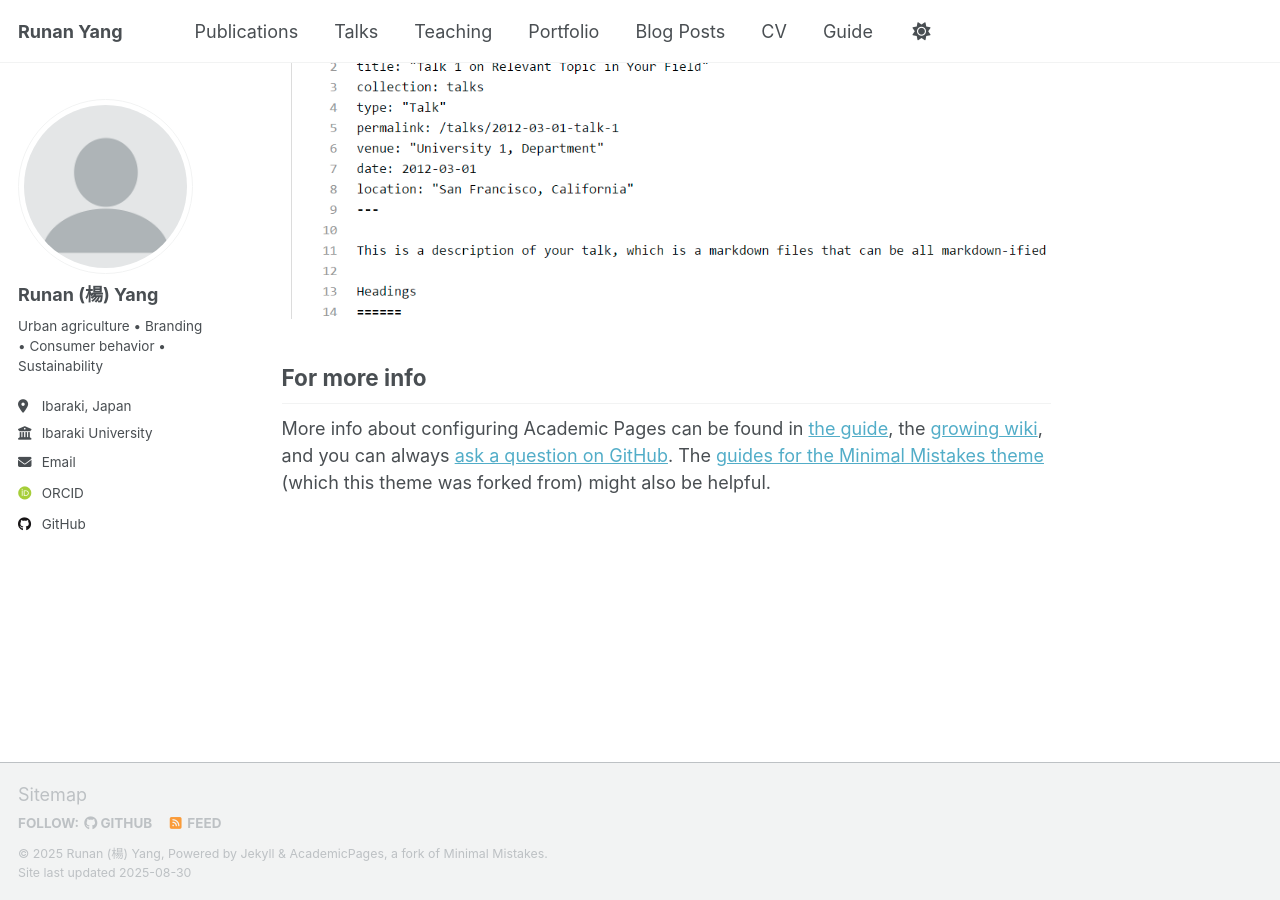
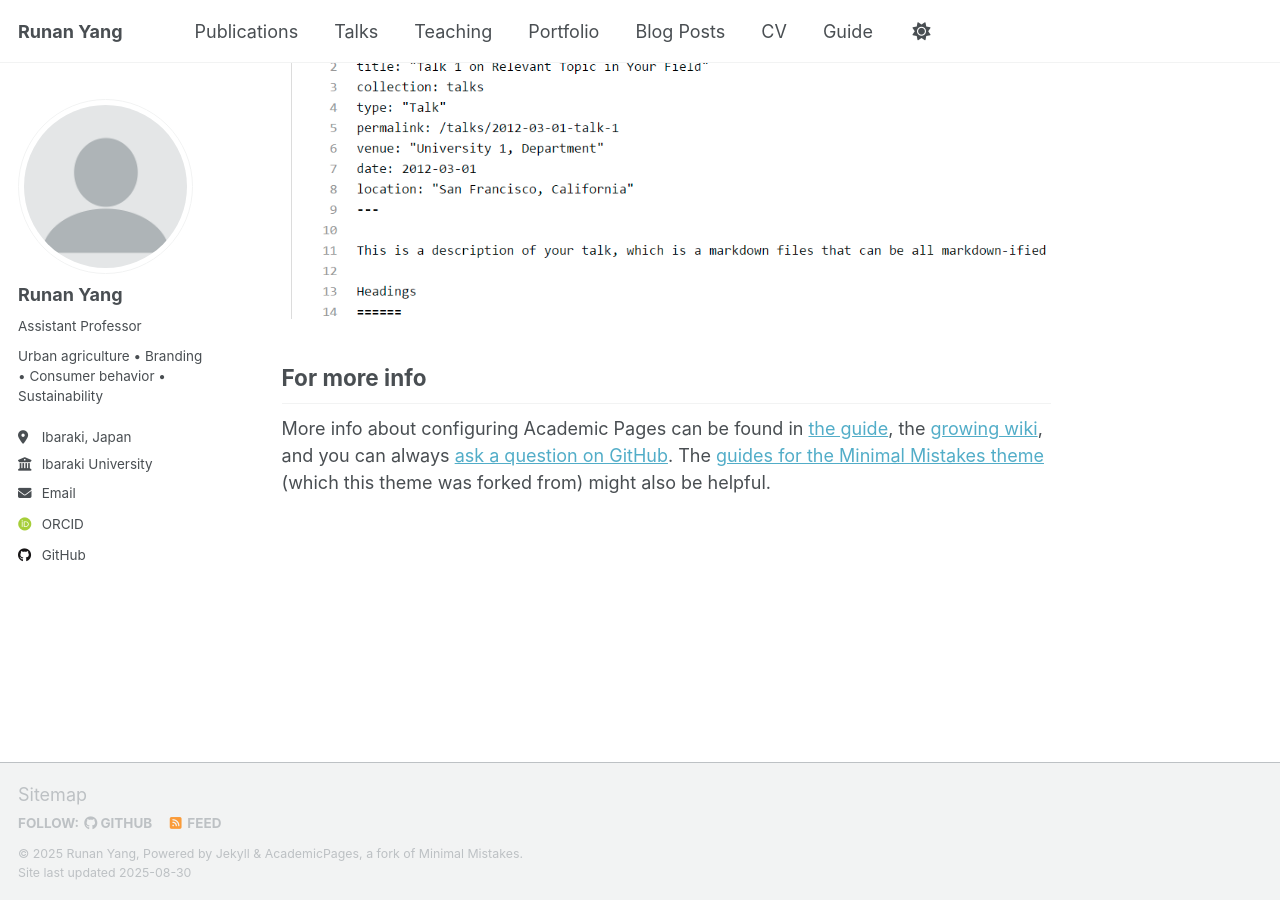
Before and after one commit to yangrunan-ibaraki-noukei/yangrunan-ibaraki-noukei.github.io, a Jekyll site: the page built from _pages/about.md, in a window 1280 px wide and 900 px high, scrolled down 2880 px. Built offline with Jekyll 4.4.1, drawn with Linux system fonts in a browser that asks for light colours; some web fonts are replaced; a script that is not in the unit is left out; part of the change alters nothing that is shown.

Commit message:
Update _config.yml

```diff
--- a/_config.yml
+++ b/_config.yml
@@ -11,7 +11,7 @@ locale                   : "en-US"
 site_theme               : "default" # Currently available options are "default", "air"
 title                    : "Runan Yang"
 title_separator          : "-"
-name                     : "Runan (楊) Yang"
+name                     : "Runan Yang"
 description              : "Urban agriculture • Branding • Consumer behavior • Sustainability"
 url                      : "https://yangrunan-ibaraki-noukei.github.io"
 baseurl                  : ""
@@ -23,8 +23,8 @@ repository               : "yangrunan-ibaraki-noukei/yangrunan-ibaraki-noukei.gi
 author:
   # Biographic information
   avatar           : "profile.png"
-  name             : "Runan (楊) Yang"
-  pronouns         : # example: "she/her"
+  name             : "Runan Yang"
+  pronouns         : "Assistant Professor"
   bio              : "Urban agriculture • Branding • Consumer behavior • Sustainability"
   location         : "Ibaraki, Japan"
   employer         : "Ibaraki University"
@@ -33,21 +33,19 @@ author:
 
   # Academic websites
   orcid            : "https://orcid.org/0000-0002-8081-8923"
-  researchmap      : "https://researchmap.jp/runan-yang"
   github           : "yangrunan-ibaraki-noukei"
-  bluesky          : # 不是用户名；没有就留空
 
-  # Repositories and software development
-  bitbucket        : # Username - Update with your username on the site
-  codepen          : # Username
-  dribbble         : # Username
-  github           : "academicpages"
-  kaggle           : # Username
-  stackoverflow    : # User number or user number and name (i.e., use "1" or "1/jeff-atwood")
+  # researchmap
+  links:
+    - label: "researchmap"
+      icon: "fas fa-link"
+      url: "https://researchmap.jp/runan-yang"
 
-  # Social media
-  orcid            : "https://orcid.org/0000-0002-8081-8923"
-
+  # University Website
+  links:
+    - label: "University Website (in Japanese)"
+      icon: "fas fa-link"
+      url: "https://researchers.ibaraki.ac.jp/search/detail.html?systemId=7ccf45af294677d7520e17560c007669&lang=ja&st=researcher"
 
 # Publication Category - The following the list of publication categories and their headings
 publication_category:
@@ -101,24 +99,6 @@ google_site_verification :
 bing_site_verification   :
 alexa_site_verification  :
 yandex_site_verification :
-
-
-# Social Sharing
-twitter:
-  username               : &twitter
-facebook:
-  username               :
-  app_id                 :
-  publisher              :
-og_image                 :  # Social media default site image
-og_description           :  # Social media default site image description
-# For specifying social profiles
-# - https://developers.google.com/structured-data/customize/social-profiles
-social:
-  type                   : # Person or Organization (defaults to Person)
-  name                   : # If the user or organization name differs from the site's name
-  links: # An array of links to social media profiles
-
 
 # Analytics
 analytics:
@@ -212,7 +192,7 @@ defaults:
       layout: single
       author_profile: true
       read_time: true
-      comments: true
+      comments: false
       share: true
       related: true
   # _pages
@@ -230,7 +210,7 @@ defaults:
       layout: single
       author_profile: true
       share: true
-      comments: true
+      comments: false
   # _publications
   - scope:
       path: ""
@@ -239,7 +219,7 @@ defaults:
       layout: single
       author_profile: true
       share: true
-      comments: true
+      comments: false
   # _portfolio
   - scope:
       path: ""
@@ -248,7 +228,7 @@ defaults:
       layout: single
       author_profile: true
       share: true
-      comment: true
+      comment: false
   # _talks
   - scope:
       path: ""
@@ -269,7 +249,7 @@ sass:
 permalink: /:categories/:title/
 # paginate: 5 # amount of posts to show
 # paginate_path: /page:num/
-timezone: Etc/UTC # http://en.wikipedia.org/wiki/List_of_tz_database_time_zones
+timezone: Asia/Tokyo # http://en.wikipedia.org/wiki/List_of_tz_database_time_zones
 
 
 # Plugins
```
